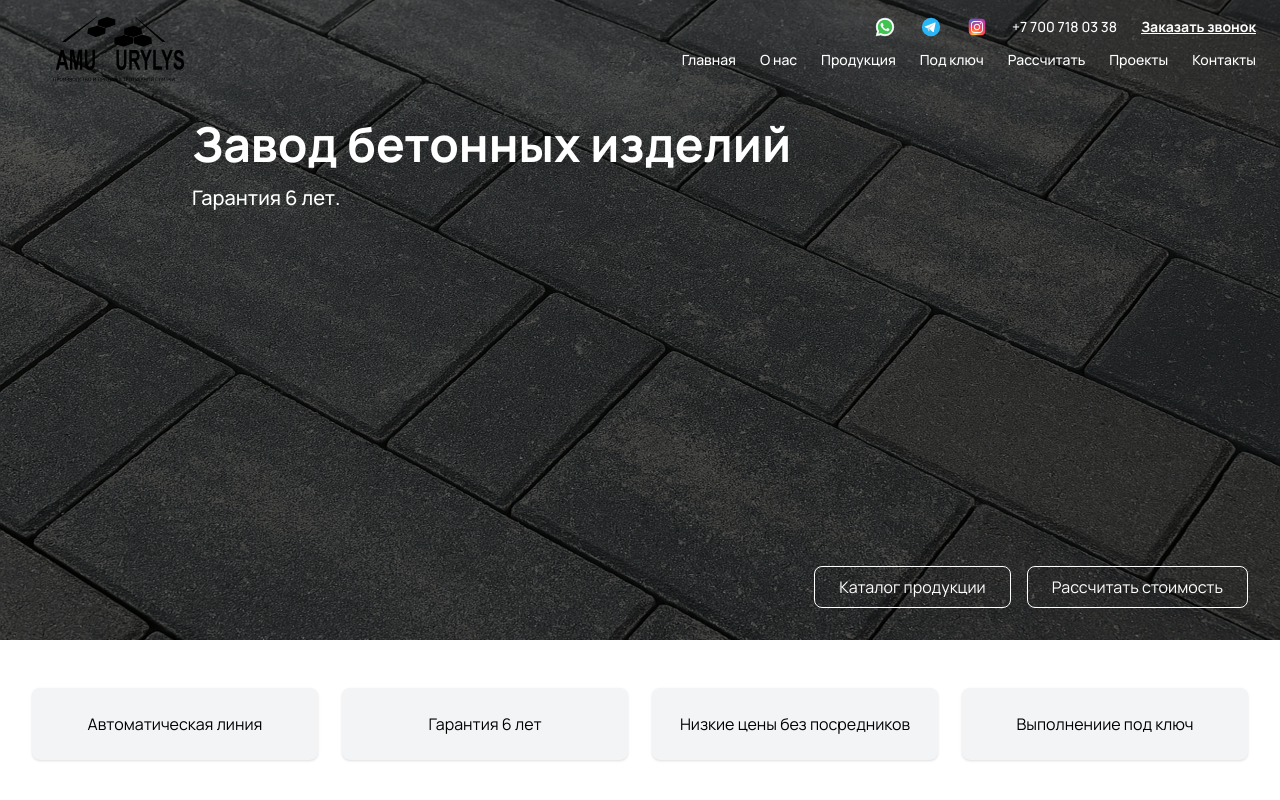
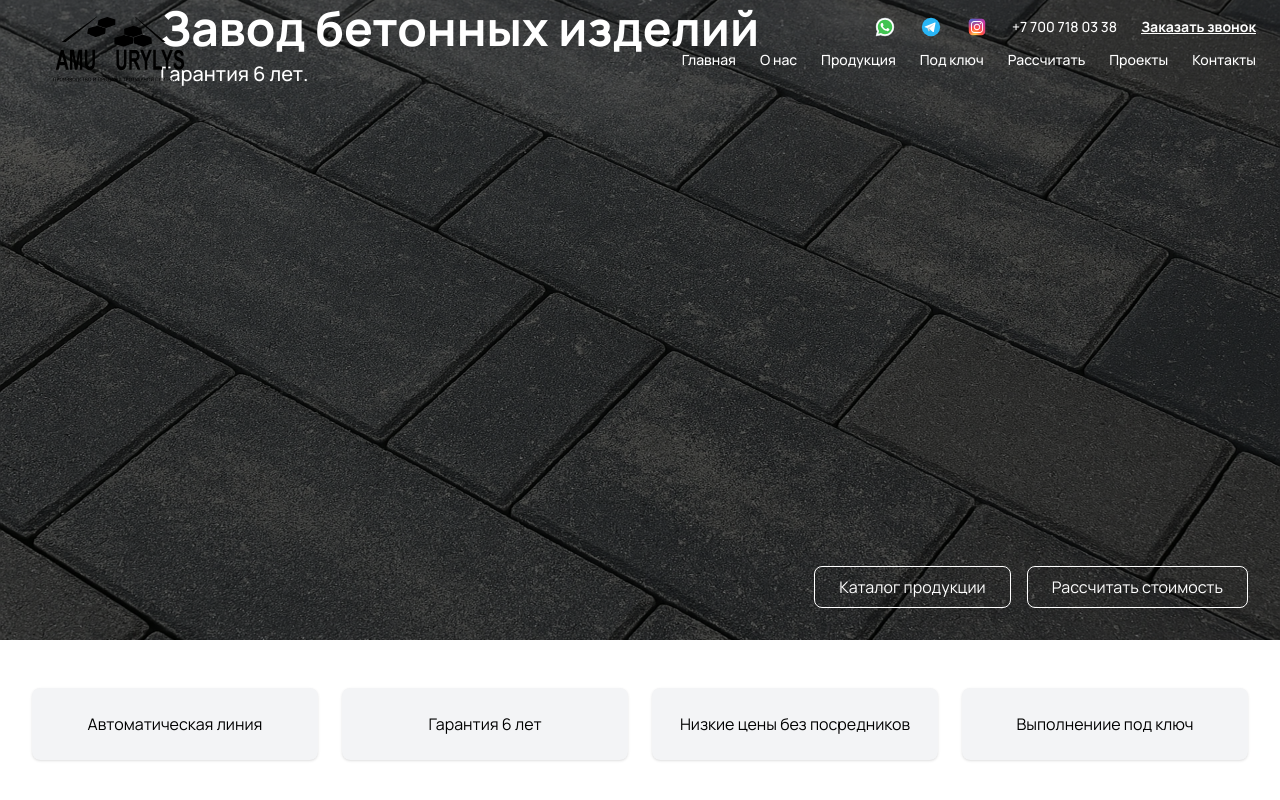
Before and after one commit to DamuQurylys/Damuzavod, a Next.js app: page / in a window 1280 px wide. Shown: the top 800 px of the page. Built offline with nearby package versions, Linux system fonts and the light colour scheme.

Commit message:
Опустил надпись Hero в Index

```diff
--- a/src/pages/index.tsx
+++ b/src/pages/index.tsx
@@ -24,7 +24,7 @@ export default function Home() {
           { label: 'Рассчитать стоимость', href: '/calculate', variant: 'secondary' }
         ]}
       >
-        <div className="max-w-4xl mx-auto text-left space-y-4">
+        <div className="absolute bottom-8 left-8 z-10 space-y-2 text-left">
           <h1 className="text-4xl md:text-5xl font-bold">Завод бетонных изделий</h1>
           <p className="text-lg md:text-xl font-medium">Гарантия 6 лет.</p>
         </div>
```
